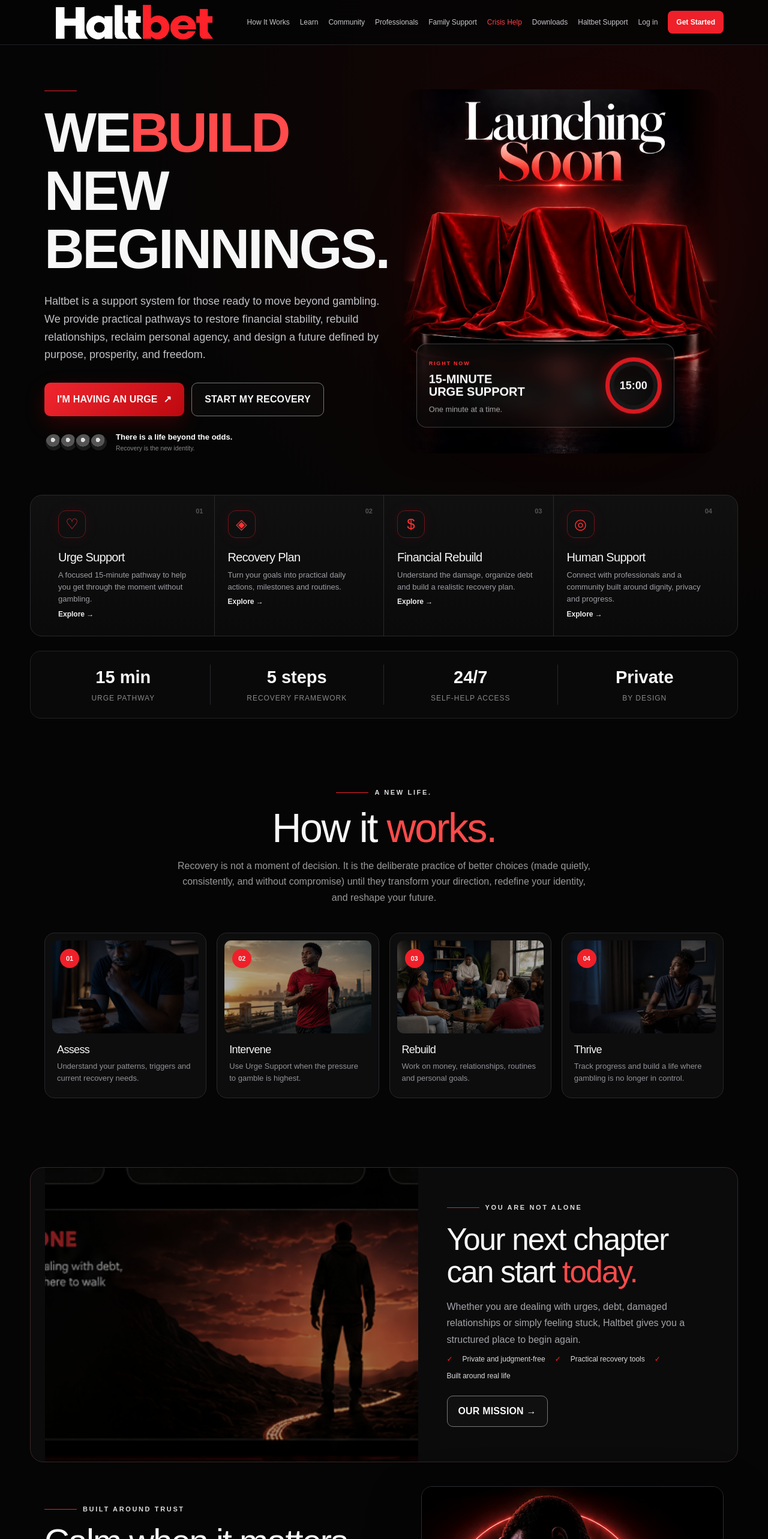
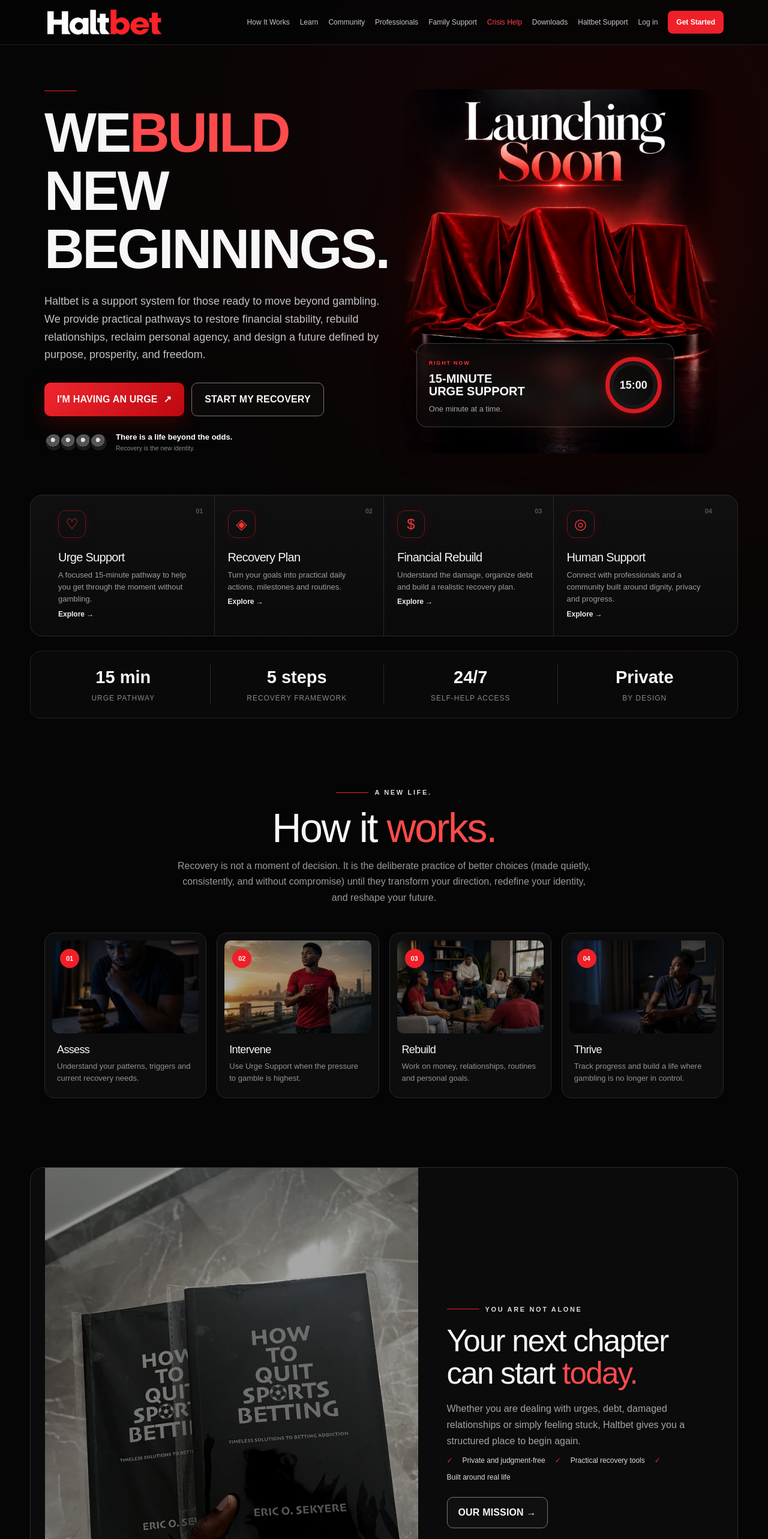
Before and after one commit to Mr-Kad7/Haltbelt, a Next.js app: page / in a window 1280 px wide. Shown: the top 2566 px of the page at 60% size. Built offline with nearby package versions, Linux system fonts and the light colour scheme; no server answers.

Commit message:
image changeed

```diff
--- a/app/globals.css
+++ b/app/globals.css
@@ -85,7 +85,7 @@
 :focus-visible{outline:2px solid #ff4b4b;outline-offset:3px}.loading-card{display:flex;align-items:center;gap:10px}.loading-dot{width:10px;height:10px;border-radius:50%;background:#ef2029;box-shadow:0 0 20px rgba(239,32,41,.45);animation:pulseSoft 1.5s ease-in-out infinite}
 img{max-width:100%}button,input,textarea,select{font:inherit}
 @media(max-width:560px){.site-header .brand small{display:none}.footer-bottom{line-height:1.6}}
-.brand-logo{display:block;width:min(300px,42vw);height:auto;max-height:58px;object-fit:contain;background:transparent}
+.brand-logo{display:block;width:min(200px,30vw);height:auto;max-height:42px;object-fit:contain;background:transparent}
 .footer-brand{display:flex;flex-direction:column;align-items:flex-start;gap:8px}
 .footer-brand .muted{margin:0;letter-spacing:.12em;text-transform:uppercase;font-size:11px;color:#d9d9d9;opacity:.9}
-@media(max-width:560px){.site-header .brand{min-width:0}.site-header .brand-logo,footer .brand-logo{width:min(220px,58vw);max-height:46px}.footer-brand{gap:6px}}
+@media(max-width:560px){.site-header .brand{min-width:0}.site-header .brand-logo,footer .brand-logo{width:min(160px,42vw);max-height:34px}.footer-brand{gap:6px}}
--- a/app/page.tsx
+++ b/app/page.tsx
@@ -34,7 +34,7 @@
           </div>
         </div>
 
-        <div className="hero-visual" aria-label="Recovery Path support experience">
+        <div className="hero-visual" aria-label="Haltbet support experience">
            <div className="hero-glow" />
           <img src="/images/Recovery.jpeg" alt="Haltbet recovery support experience" />
           <div className="urge-float glass-card">
@@ -86,7 +86,7 @@
       </section>
 
       <section className="recovery-banner container">
-        <div className="banner-image"><img src="/images/recovery-path.png" alt="A person looking toward a new path" /></div>
+        <div className="banner-image"><img src="/images/image8.jpeg" alt="A person looking toward a new path" /></div>
         <div className="banner-copy">
           <div className="eyebrow"><span /> YOU ARE NOT ALONE</div>
           <h2>Your next chapter can start <span className="red">today.</span></h2>
```
Also changed, not shown: public/images/image8.jpeg (added), 1 other file (tests, documents, lock files or other folders).
